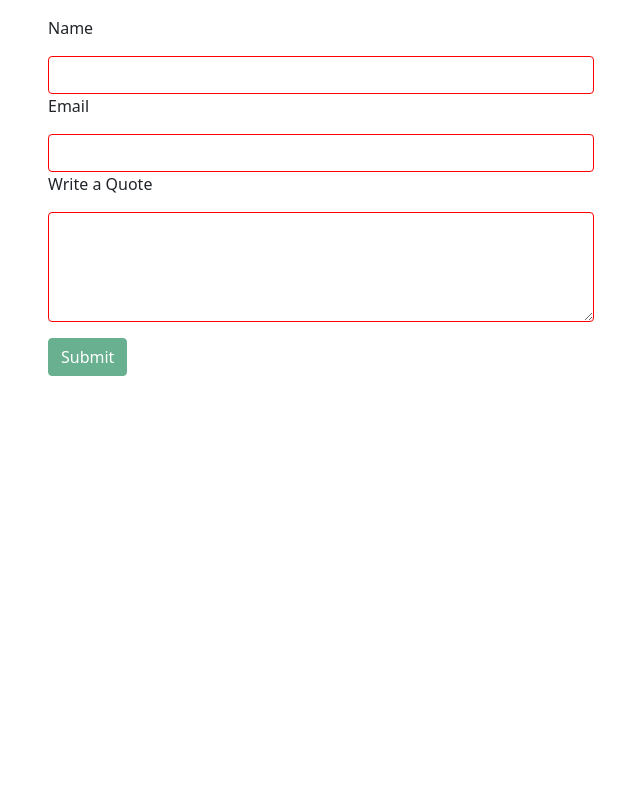
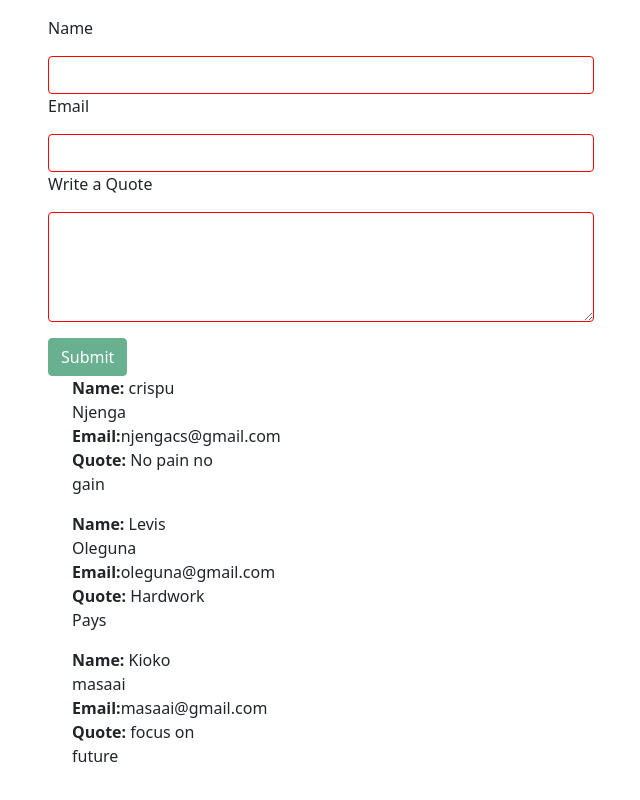
Before and after one commit to crispus-nj/Quote-generator-application, an Angular app: page / in a window 1280 px wide. Shown: the whole page, without its empty margins (34-674 px from the left). Built offline with nearby package versions, Linux system fonts and the light colour scheme.

Commit message:
added array of quote, displayed the objects to browser by looping through us the directive *ngFor together wuth string interpolation. added local reference to the input fields and accessed the value using viewchild decorator. outputed the value to the console upon click of the submit form

```diff
--- a/src/app/app.component.html
+++ b/src/app/app.component.html
@@ -4,19 +4,30 @@
       <form (ngSubmit)="onSubmitForm()" #form="ngForm">
         <div class="form-group">
           <label for="name">Name</label>
-          <input type="text" name="name" class="form-control mt-3" required ngModel>
+          <input type="text" name="name" class="form-control mt-3" required ngModel #name>
         </div>
         <div class="form-group">
           <label for="email">Email</label>
-          <input type="email" class="form-control mt-3" name="email" required email ngModel>
+          <input type="email" class="form-control mt-3" name="email" required email ngModel #email>
         </div>
         <div class="form-group">
           <label for="quote">Write a Quote</label>
-          <textarea name="quote" id="" class="form-control mt-3" required [(ngModel)] = "quote" rows="4"></textarea>
+          <textarea name="quote" id="" class="form-control mt-3" required [(ngModel)] = "message" rows="4"></textarea>
         </div>
-        <p class="text-danger shadow mt-3">{{quote}}</p>
-        <button type="submit" class="btn btn-success" [disabled]="form.invalid">Submit</button>
+        <p class="text-danger shadow mt-3">{{message}}</p>
+        <button type="submit" (click)="onSubmitValues()" class="btn btn-success" [disabled]="form.invalid">Submit</button>
       </form>
+      <div class="container">
+        <div class="row">
+          <div class="col-md-4">
+            <p *ngFor="let quo of quotes">
+              <strong>Name:</strong> {{quo.name}}
+              <Strong>Email:</Strong>{{quo.email}}
+              <strong>Quote:</strong> {{quo.quote}}
+            </p>
+          </div>
+        </div>
+      </div>
     </div>
   </div>
 </div>
--- a/src/app/app.component.ts
+++ b/src/app/app.component.ts
@@ -1,5 +1,5 @@
 import { Component, ElementRef, ViewChild } from '@angular/core';
-import { NgForm } from '@angular/forms';
+// import { NgForm } from '@angular/forms';
 
 @Component({
   selector: 'app-root',
@@ -9,8 +9,34 @@ import { NgForm } from '@angular/forms';
 export class AppComponent {
 
   @ViewChild('form') signupForm: ElementRef
-  quote: string;
+  message: string;
+  // name: string;
+  // email: string;
+  @ViewChild('name') name: ElementRef
+  @ViewChild('email') email: ElementRef
+
+  quotes  = [
+    {
+      name: "crispu Njenga",
+      email: "njengacs@gmail.com",
+      quote: "No pain no gain"
+    },
+    {
+      name: "Levis Oleguna",
+      email: "oleguna@gmail.com",
+      quote: "Hardwork Pays"
+    },
+    {
+      name: "Kioko masaai",
+      email: "masaai@gmail.com",
+      quote: "focus on future"
+    }
+  ]
+
   onSubmitForm(){
     console.log(this.signupForm)
   }
+  onSubmitValues(){
+    console.log(this.name.nativeElement.value, this.email.nativeElement.value, this.message)
+  }
 }
```
